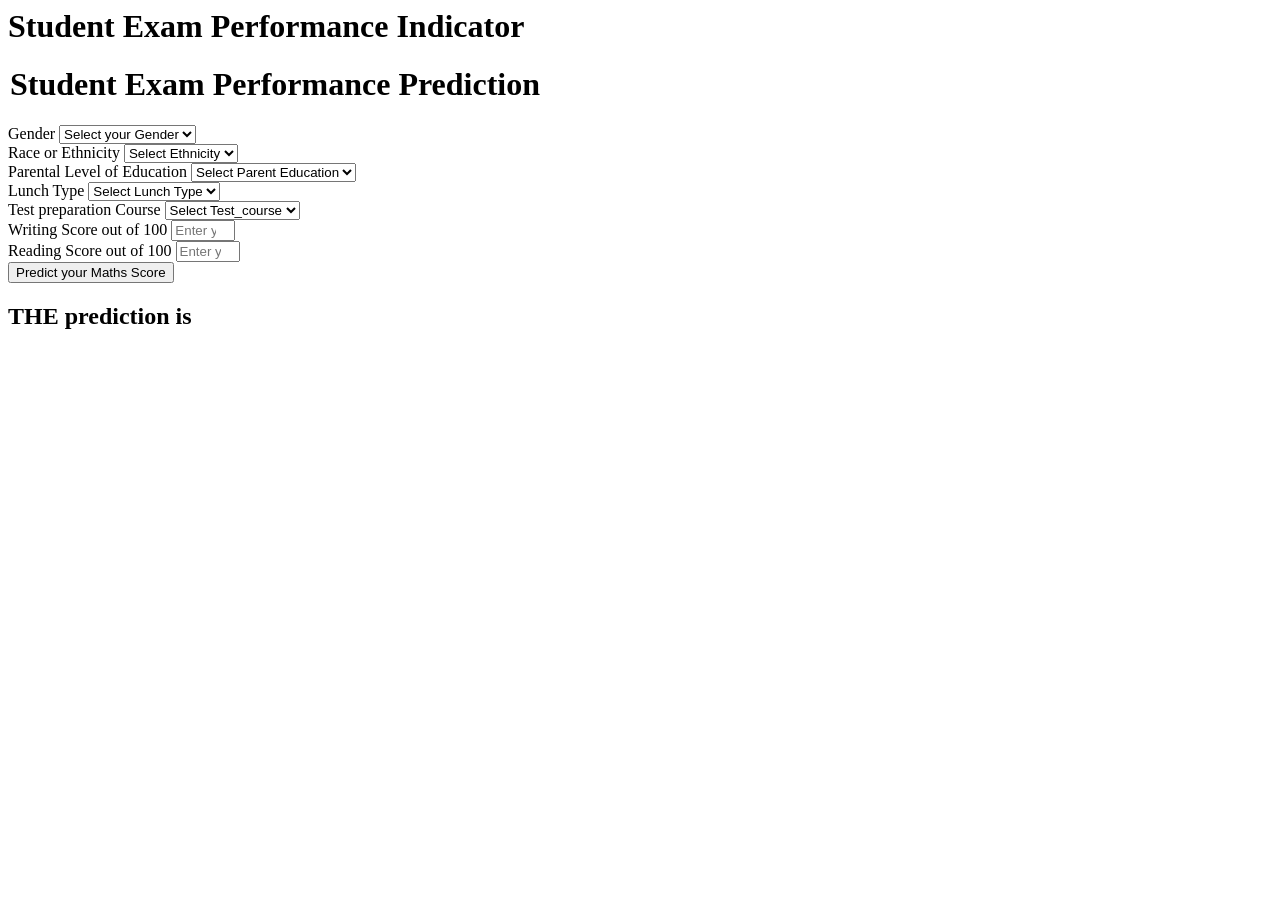
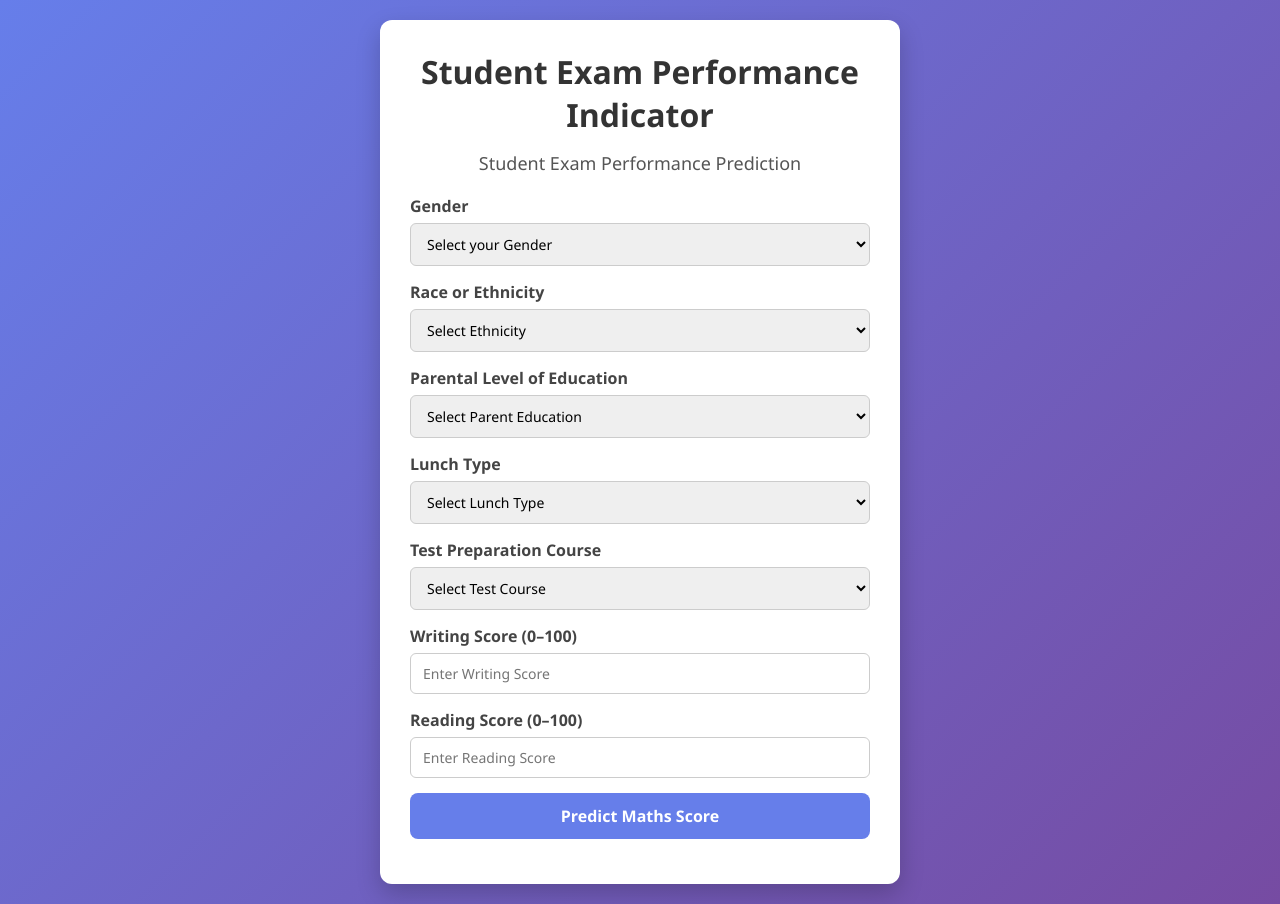
Before and after one commit to Shadowhunt35/ML_project_01, a Flask app: page /predictdata in a window 1280 px wide. Before the commit the page ends 329 px from the top, so only its background shows below. Run offline with Flask 3, Linux system fonts and the light colour scheme.

Commit message:
templates/home.html

```diff
--- a/templates/home.html
+++ b/templates/home.html
@@ -1,111 +1,198 @@
-<html>
+<!DOCTYPE html>
+<html lang="en">
+<head>
+    <meta charset="UTF-8">
+    <title>Student Exam Performance Predictor</title>
+
+    <style>
+        * {
+            margin: 0;
+            padding: 0;
+            box-sizing: border-box;
+            font-family: 'Segoe UI', Tahoma, Geneva, Verdana, sans-serif;
+        }
+
+        body {
+            min-height: 100vh;
+            background: linear-gradient(135deg, #667eea, #764ba2);
+            display: flex;
+            align-items: center;
+            justify-content: center;
+            padding: 20px;
+        }
+
+        .login {
+            background: #ffffff;
+            width: 100%;
+            max-width: 520px;
+            padding: 30px;
+            border-radius: 12px;
+            box-shadow: 0 10px 25px rgba(0,0,0,0.2);
+        }
+
+        .login h1 {
+            text-align: center;
+            margin-bottom: 15px;
+            color: #333;
+        }
+
+        legend {
+            text-align: center;
+            font-size: 18px;
+            color: #555;
+            margin-bottom: 20px;
+        }
+
+        .mb-3 {
+            margin-bottom: 15px;
+        }
+
+        .form-label {
+            display: block;
+            margin-bottom: 6px;
+            font-weight: 600;
+            color: #444;
+        }
+
+        .form-control {
+            width: 100%;
+            padding: 10px 12px;
+            border-radius: 6px;
+            border: 1px solid #ccc;
+            font-size: 14px;
+            transition: 0.3s;
+        }
+
+        .form-control:focus {
+            outline: none;
+            border-color: #667eea;
+            box-shadow: 0 0 5px rgba(102,126,234,0.5);
+        }
+
+        select.form-control {
+            cursor: pointer;
+        }
+
+        .btn {
+            width: 100%;
+            padding: 12px;
+            border: none;
+            border-radius: 8px;
+            background: #667eea;
+            color: white;
+            font-size: 16px;
+            font-weight: bold;
+            cursor: pointer;
+            transition: 0.3s;
+        }
+
+        .btn:hover {
+            background: #5a67d8;
+            transform: translateY(-2px);
+        }
+
+        .prediction {
+            margin-top: 20px;
+            padding: 15px;
+            border-radius: 8px;
+            background: #f0f4ff;
+            text-align: center;
+            font-size: 18px;
+            font-weight: bold;
+            color: #333;
+        }
+
+        @media (max-width: 480px) {
+            .login {
+                padding: 20px;
+            }
+        }
+    </style>
+</head>
+
 <body>
-    <div class="login">
-       <h1>Student Exam Performance Indicator</h1>
 
-       <form action="{{ url_for('predict_datapoint')}}" method="post">
-        <h1>
-            <legend>Student Exam Performance Prediction</legend>
-        </h1>
+<div class="login">
+    <h1>Student Exam Performance Indicator</h1>
+
+    <form action="{{ url_for('predict_datapoint') }}" method="post">
+        <legend>Student Exam Performance Prediction</legend>
+
         <div class="mb-3">
             <label class="form-label">Gender</label>
-            <select class="form-control" name="gender" placeholder="Enter you Gender" required>
-                <option class="placeholder" selected disabled value="">Select your Gender</option>
-                <option value="male">
-                    Male
-                </option>
-                <option value="female">
-                    Female
-                </option>
+            <select class="form-control" name="gender" required>
+                <option disabled selected value="">Select your Gender</option>
+                <option value="male">Male</option>
+                <option value="female">Female</option>
             </select>
         </div>
+
         <div class="mb-3">
             <label class="form-label">Race or Ethnicity</label>
-            <select class="form-control" name="race_ethnicity" placeholder="Enter you ethnicity" required>
-                <option class="placeholder" selected disabled value="">Select Ethnicity</option>
-                <option value="group A">
-                    Group A
-                </option>
-                <option value="group B">
-                    Group B
-                </option>
-                <option value="group C">
-                    Group C
-                </option>
-                <option value="group D">
-                    Group D
-                </option>
-                <option value="group E">
-                    Group E
-                </option>
+            <select class="form-control" name="race_ethnicity" required>
+                <option disabled selected value="">Select Ethnicity</option>
+                <option value="group A">Group A</option>
+                <option value="group B">Group B</option>
+                <option value="group C">Group C</option>
+                <option value="group D">Group D</option>
+                <option value="group E">Group E</option>
             </select>
         </div>
+
         <div class="mb-3">
             <label class="form-label">Parental Level of Education</label>
-            <select class="form-control" name="parental_level_of_education"
-                placeholder="Enter you Parent Education" required>
-                <option class="placeholder" selected disabled value="">Select Parent Education</option>
-                <option value="associate's degree">
-                    associate's degree
-                </option>
-                <option value="bachelor's degree">
-                    bachelor's degree
-                </option>
-                <option value="high school">
-                    high school
-                </option>
-                <option value="master's degree">
-                    master's degree
-                </option>
-                <option value="some college">
-                    some college
-                </option>
-                <option value="some high school">
-                    some high school
-                </option>
+            <select class="form-control" name="parental_level_of_education" required>
+                <option disabled selected value="">Select Parent Education</option>
+                <option value="associate's degree">Associate's Degree</option>
+                <option value="bachelor's degree">Bachelor's Degree</option>
+                <option value="high school">High School</option>
+                <option value="master's degree">Master's Degree</option>
+                <option value="some college">Some College</option>
+                <option value="some high school">Some High School</option>
             </select>
         </div>
+
         <div class="mb-3">
             <label class="form-label">Lunch Type</label>
-            <select class="form-control" name="lunch" placeholder="Enter you Lunch" required>
-                <option class="placeholder" selected disabled value="">Select Lunch Type</option>
-                <option value="free/reduced">
-                    free/reduced
-                </option>
-                <option value="standard">
-                    standard
-                </option>
+            <select class="form-control" name="lunch" required>
+                <option disabled selected value="">Select Lunch Type</option>
+                <option value="free/reduced">Free / Reduced</option>
+                <option value="standard">Standard</option>
             </select>
         </div>
+
         <div class="mb-3">
-            <label class="form-label">Test preparation Course</label>
-            <select class="form-control" name="test_preparation_course" placeholder="Enter you Course"
-                required>
-                <option class="placeholder" selected disabled value="">Select Test_course</option>
-                <option value="none">
-                    None
-                </option>
-                <option value="completed">
-                    Completed
-                </option>
+            <label class="form-label">Test Preparation Course</label>
+            <select class="form-control" name="test_preparation_course" required>
+                <option disabled selected value="">Select Test Course</option>
+                <option value="none">None</option>
+                <option value="completed">Completed</option>
             </select>
         </div>
+
         <div class="mb-3">
-            <label class="form-label">Writing Score out of 100</label>
+            <label class="form-label">Writing Score (0–100)</label>
             <input class="form-control" type="number" name="writing_score"
-                placeholder="Enter your Writing score" min='0' max='100' />
+                   placeholder="Enter Writing Score" min="0" max="100" required>
         </div>
+
         <div class="mb-3">
-            <label class="form-label">Reading Score out of 100</label>
+            <label class="form-label">Reading Score (0–100)</label>
             <input class="form-control" type="number" name="reading_score"
-                placeholder="Enter your Reading Score" min='0' max='100' />
+                   placeholder="Enter Reading Score" min="0" max="100" required>
         </div>
+
         <div class="mb-3">
-            <input class="btn btn-primary" type="submit" value="Predict your Maths Score" required />
+            <input class="btn" type="submit" value="Predict Maths Score">
         </div>
     </form>
-    <h2>
-       THE  prediction is {{results}}
-    </h2>
-   <body>
+
+    {% if results %}
+    <div class="prediction">
+        🎯 Predicted Maths Score: {{ results }}
+    </div>
+    {% endif %}
+</div>
+
+</body>
 </html>
```
